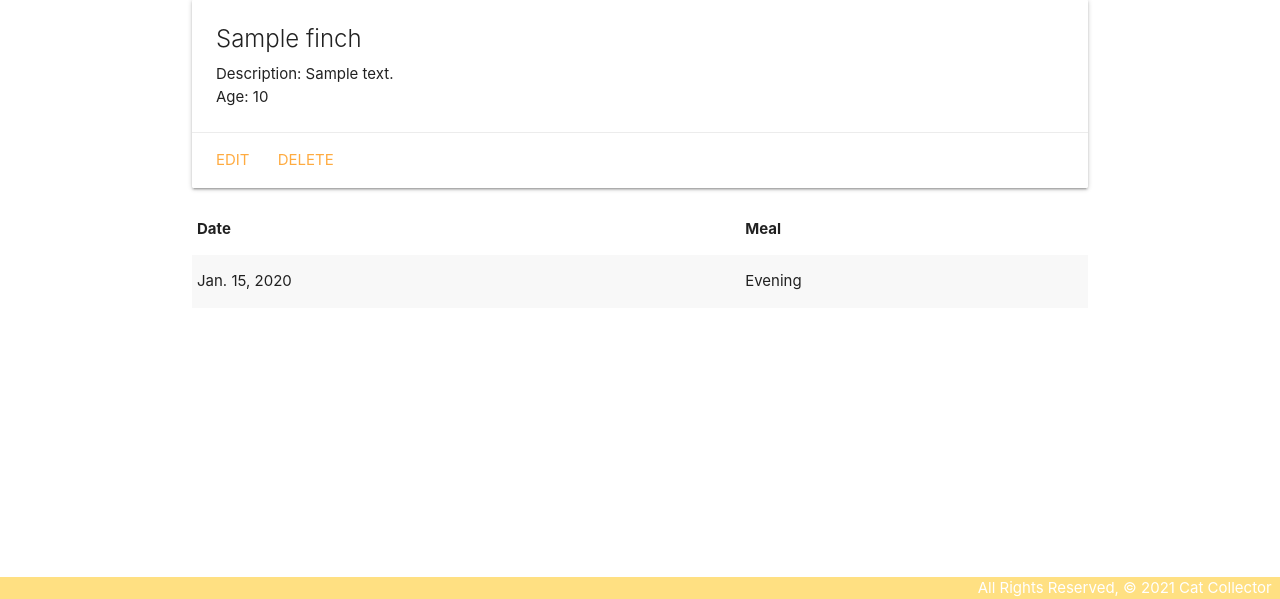
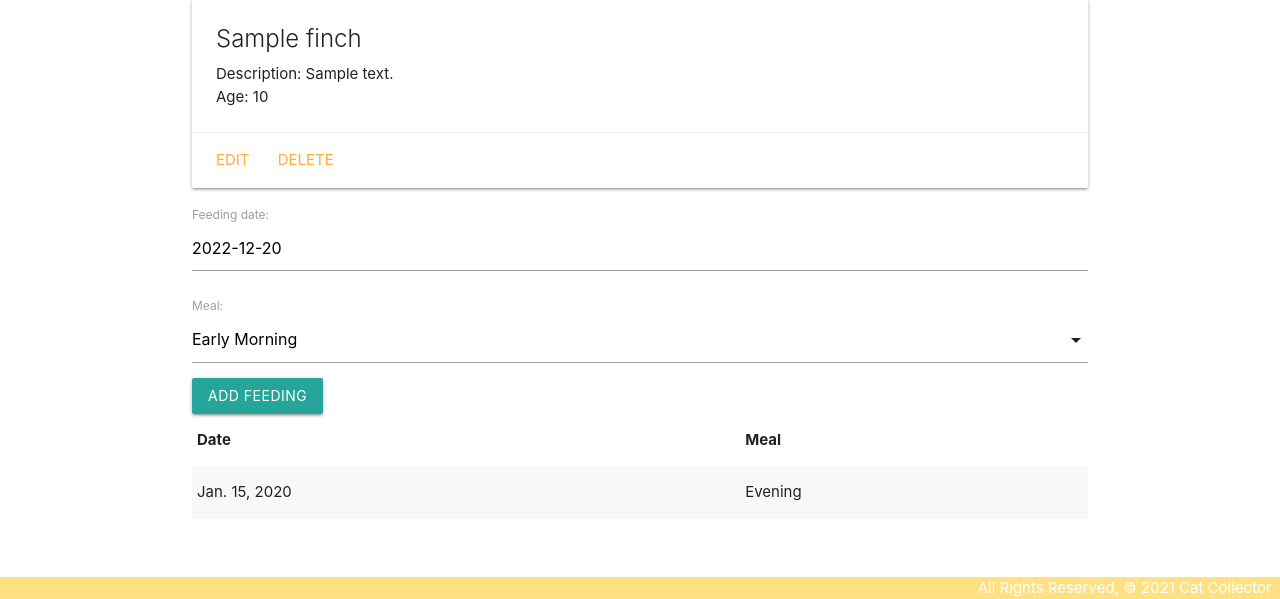
Before and after one commit to madeiramcqueen/finchcollector, a Django app: page /finches/1 in a window 1280 px wide. Shown: the part 201-800 px from the top of the page. Run offline with Django 4.2, Linux system fonts and the light colour scheme; tables that the repository leaves empty hold one stand-in row (values such as "Sample post").

Commit message:
Add a feeding for a finch. Part 4 complete

```diff
--- /dev/null
+++ b/main_app/forms.py
@@ -0,0 +1,7 @@
+from django.forms import ModelForm
+from .models import Feeding
+
+class FeedingForm(ModelForm):
+  class Meta:
+    model = Feeding
+    fields = ['date', 'meal']
--- a/main_app/templates/base.html
+++ b/main_app/templates/base.html
@@ -9,7 +9,7 @@
   <title>Finch Collector</title>
   <link rel="stylesheet" href="https://cdnjs.cloudflare.com/ajax/libs/materialize/1.0.0/css/materialize.min.css">
   <link rel="stylesheet" type="text/css" href="{% static 'css/style.css' %}">
-
+  <script src="https://cdnjs.cloudflare.com/ajax/libs/materialize/1.0.0/js/materialize.min.js"></script>
 </head>
 <body>
   <header class="navbar-fixed">
--- a/main_app/templates/finches/detail.html
+++ b/main_app/templates/finches/detail.html
@@ -20,6 +20,11 @@
   <!-- New markup above -->
 </div>
 <div class="col s6">
+  <form action="{% url 'add_feeding' finch.id %}" method="POST">
+    {% csrf_token %}
+    {{ feeding_form.as_p }}
+    <input type="submit" class="btn" value="Add Feeding">
+  </form>
   <table class="striped">
     <thead>
       <tr><th>Date</th><th>Meal</th></tr>
@@ -35,4 +40,16 @@
   </table>
 </div>
 </div>
+<script>
+  const dateEl = document.getElementById('id_date');
+  M.Datepicker.init(dateEl, {
+    format: 'yyyy-mm-dd',
+    defaultDate: new Date(),
+    setDefaultDate: true,
+    autoClose: true
+  });
+
+  const selectEl = document.getElementById('id_meal');
+  M.FormSelect.init(selectEl);
+</script>
 {% endblock %}
--- a/main_app/urls.py
+++ b/main_app/urls.py
@@ -9,5 +9,6 @@ urlpatterns = [
     path('finches/create/', views.FinchCreate.as_view(), name='finches_create'),
     path('finches/<int:pk>/update/', views.FinchUpdate.as_view(), name="finches_update"),
     path('finches/<int:pk>/delete/', views.FinchDelete.as_view(), name="finches_delete"),
+    path('finches/<int:finch_id>/add_feeding/', views.add_feeding, name="add_feeding"),
 
 ]
--- a/main_app/views.py
+++ b/main_app/views.py
@@ -1,7 +1,8 @@
-from django.shortcuts import render
+from django.shortcuts import render, redirect
 from django.views.generic import ListView
 from django.views.generic.edit import CreateView, UpdateView, DeleteView
 from .models import Finch
+from .forms import FeedingForm
 
 # Create your views here.
 def home(request):
@@ -29,4 +30,16 @@ class FinchDelete(DeleteView):
 
 def finches_detail(request, finch_id):
   finch = Finch.objects.get(id=finch_id)
-  return render(request, 'finches/detail.html', {'finch': finch})
+  feeding_form = FeedingForm()
+  return render(request, 'finches/detail.html', {
+    'finch': finch,
+    'feeding_form': feeding_form
+    })
+
+def add_feeding(request, finch_id):
+  form = FeedingForm(request.POST)
+  if form.is_valid():
+    new_feeding = form.save(commit=False)
+    new_feeding.finch_id = finch_id
+    new_feeding.save()
+  return redirect('detail', finch_id=finch_id)
```
